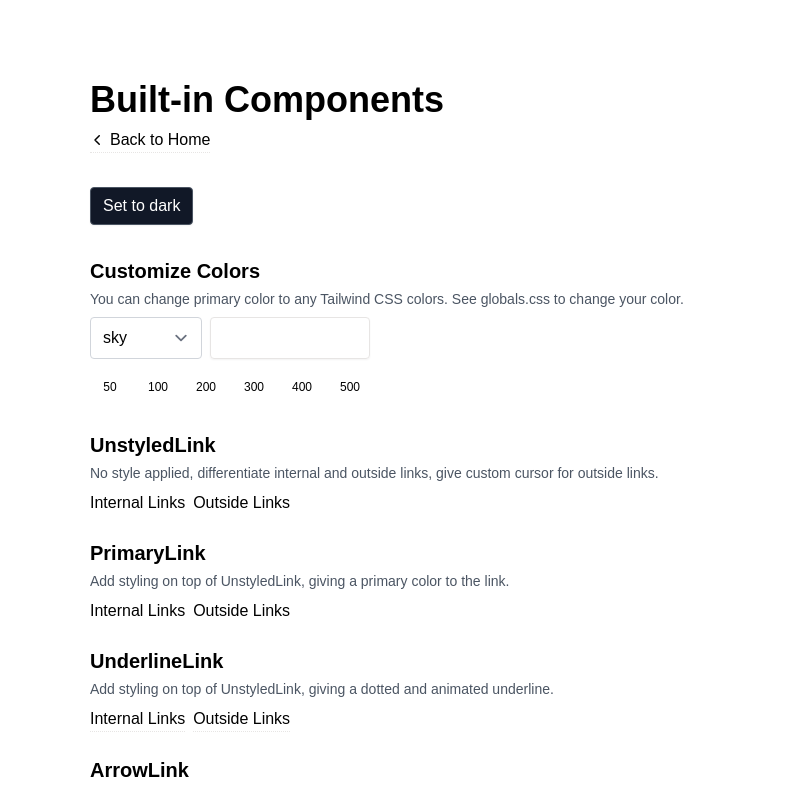
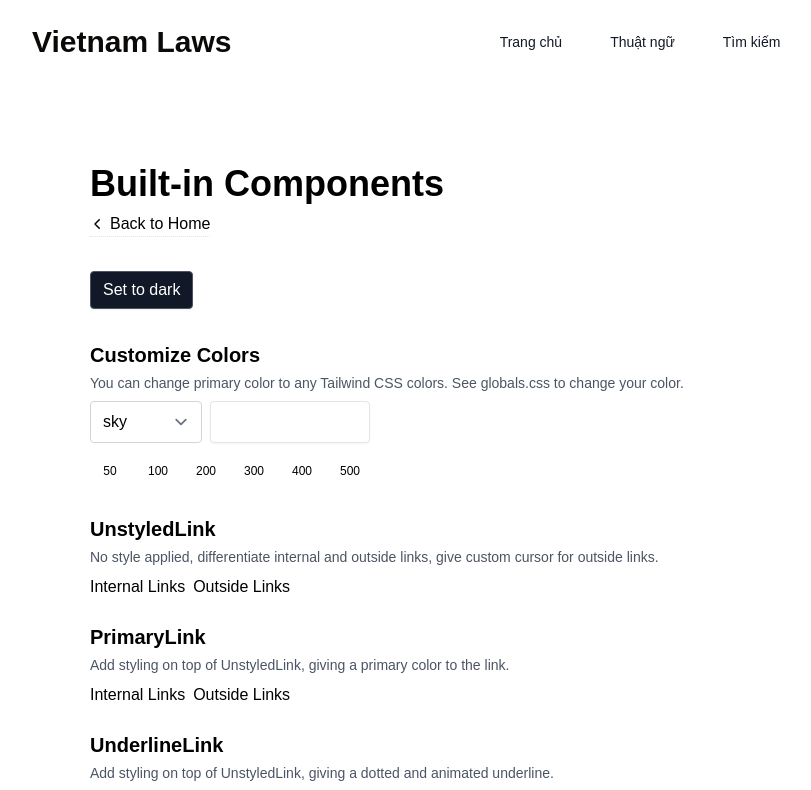
Before and after one commit to PhamVuThuNguyet/vietnamese-laws-ai-system-fe, a Next.js app: page /components in a window 1280 px wide. Shown: the top 790 px of the page, without its empty margins (0-811 px from the left). Built offline with nearby package versions, Linux system fonts and the light colour scheme.

Commit message:
feat: glossary page

```diff
--- /dev/null
+++ b/src/app/glossary/page.tsx
@@ -0,0 +1,147 @@
+/**
+ * Copyright (c) VKU.NewEnergy.
+ *
+ * This source code is licensed under the Apache-2.0 license found in the
+ * LICENSE file in the root directory of this source tree.
+ *
+ * @format
+ */
+
+'use client';
+
+import { Pagination } from 'antd';
+import { useEffect, useState } from 'react';
+
+import { getGloassaries } from '@/lib/api/glossary';
+
+import Container from '@/components/Container';
+import { Input } from '@/components/ui/input';
+
+const Glossary = () => {
+  const [glossariesData, setGlossariesData] = useState({
+    data: [] as any[],
+    total: 0,
+  });
+  const [search, setSearch] = useState({
+    q: '',
+    page: 1,
+    size: 15,
+  });
+
+  const fetchGlossariesData = async (query: Record<string, any> = {}) => {
+    if (!query?.q) {
+      setGlossariesData({
+        data: [],
+        total: 0,
+      });
+      return;
+    }
+
+    try {
+      const data = await getGloassaries(query);
+      setGlossariesData(data);
+      window.scrollTo(0, 0);
+    } catch (error) {
+      // eslint-disable-next-line no-console
+      console.log(error);
+    }
+  };
+
+  const handleSubmit = (e: any) => {
+    e.preventDefault();
+    const newSearch = {
+      ...search,
+      page: 1,
+    };
+
+    fetchGlossariesData(newSearch);
+    setSearch(newSearch);
+  };
+
+  const handleChangePage = (page: number) => {
+    setSearch({
+      ...search,
+      page: page,
+    });
+  };
+
+  useEffect(() => {
+    fetchGlossariesData(search);
+    // eslint-disable-next-line react-hooks/exhaustive-deps
+  }, [search.page]);
+
+  return (
+    <Container>
+      <section className='flex min-h-screen w-full max-w-xl flex-1 flex-col space-y-4 py-8'>
+        <h1 className='text-center'>Tra cứu thuật ngữ</h1>
+        <form className='flex items-center' onSubmit={handleSubmit}>
+          <Input
+            type='text'
+            placeholder='Nhập từ khóa tìm kiếm'
+            name='search'
+            value={search.q}
+            onChange={(e) => setSearch({ ...search, q: e.target.value })}
+          />
+          <button
+            type='submit'
+            className='primary text-no-wrap	ml-2 h-10 rounded-sm bg-blue-800 px-2 text-white'
+          >
+            Tìm kiếm
+          </button>
+        </form>
+
+        <div className='flex w-full flex-1 '>
+          <table className='w-full table-auto text-left text-sm text-gray-500 rtl:text-right dark:text-gray-400'>
+            <thead className='bg-gray-50 text-xs uppercase text-gray-700 dark:bg-gray-700 dark:text-gray-400'>
+              <tr>
+                <th scope='col' className='px-2 py-2'>
+                  Stt
+                </th>
+                <th scope='col' className='px-2 py-2'>
+                  Thuật ngữ
+                </th>
+                <th scope='col' className='px-2 py-2'>
+                  Mô tả
+                </th>
+                <th scope='col' className='px-2 py-2'>
+                  Nguồn
+                </th>
+              </tr>
+            </thead>
+            <tbody>
+              {glossariesData.data.map((item, index) => (
+                <tr
+                  key={item.id}
+                  className='border-b bg-white dark:border-gray-700 dark:bg-gray-800'
+                >
+                  <th className='w-2 px-2 py-2 font-medium text-gray-900 dark:text-white'>
+                    {index + 1}
+                  </th>
+                  <th
+                    scope='row'
+                    className='px-2 py-2 font-medium text-gray-900 dark:text-white'
+                  >
+                    {item.term}
+                  </th>
+                  <td className='px-2 py-2'>{item.desc}</td>
+                  <td className='px-2 py-2'>{item.source}</td>
+                </tr>
+              ))}
+            </tbody>
+          </table>
+        </div>
+        {Math.ceil(glossariesData.total / search.size) > 1 && (
+          <Pagination
+            showSizeChanger={false}
+            onChange={handleChangePage}
+            defaultCurrent={Number(search.page)}
+            pageSize={search.size}
+            total={glossariesData.total}
+          />
+        )}
+      </section>
+    </Container>
+  );
+};
+
+export default Glossary;
--- a/src/app/layout.tsx
+++ b/src/app/layout.tsx
@@ -13,6 +13,7 @@ import { Toaster } from 'react-hot-toast';
 
 import '@/styles/globals.css';
 
+import Header from '@/components/Header';
 import TanStackProvider from '@/components/providers/TanStackProvider';
 
 import { siteConfig } from '@/constant/config';
@@ -36,6 +37,7 @@ export default function RootLayout({
       <body>
         <TanStackProvider>
           <Toaster />
+          <Header />
           <div>{children}</div>
         </TanStackProvider>
       </body>
--- /dev/null
+++ b/src/components/Header.tsx
@@ -0,0 +1,128 @@
+/**
+ * Copyright (c) VKU.NewEnergy.
+ *
+ * This source code is licensed under the Apache-2.0 license found in the
+ * LICENSE file in the root directory of this source tree.
+ *
+ * @format
+ */
+
+'use client';
+
+import Link from 'next/link';
+import { usePathname } from 'next/navigation';
+
+import { cn } from '@/lib/utils';
+
+export default function Header() {
+  const pathname = usePathname();
+
+  return (
+    <header className='bg-white'>
+      <nav
+        className='mx-auto flex max-w-7xl items-center justify-between p-6 lg:px-8'
+        aria-label='Global'
+      >
+        <div className='flex lg:flex-1'>
+          <a href='#' className='-m-1.5 p-1.5'>
+            <span className='sr-only'>Your Company</span>
+            <h1 className='up text-3xl'>Vietnam Laws</h1>
+          </a>
+        </div>
+        <div className='flex lg:gap-x-12'>
+          {/* <Popover className='relative'>
+            <Popover.Button className='flex items-center gap-x-1 text-sm font-semibold leading-6 text-gray-900'>
+              Product
+              <ChevronDownIcon
+                className='h-5 w-5 flex-none text-gray-400'
+                aria-hidden='true'
+              />
+            </Popover.Button>
+
+            <Transition
+              as={Fragment}
+              enter='transition ease-out duration-200'
+              enterFrom='opacity-0 translate-y-1'
+              enterTo='opacity-100 translate-y-0'
+              leave='transition ease-in duration-150'
+              leaveFrom='opacity-100 translate-y-0'
+              leaveTo='opacity-0 translate-y-1'
+            >
+              <Popover.Panel className='absolute -left-8 top-full z-10 mt-3 w-screen max-w-md overflow-hidden rounded-3xl bg-white shadow-lg ring-1 ring-gray-900/5'>
+                <div className='p-4'>
+                  {products.map((item) => (
+                    <div
+                      key={item.name}
+                      className='group relative flex items-center gap-x-6 rounded-lg p-4 text-sm leading-6 hover:bg-gray-50'
+                    >
+                      <div className='flex h-11 w-11 flex-none items-center justify-center rounded-lg bg-gray-50 group-hover:bg-white'>
+                        <item.icon
+                          className='h-6 w-6 text-gray-600 group-hover:text-indigo-600'
+                          aria-hidden='true'
+                        />
+                      </div>
+                      <div className='flex-auto'>
+                        <a
+                          href={item.href}
+                          className='block font-semibold text-gray-900'
+                        >
+                          {item.name}
+                          <span className='absolute inset-0' />
+                        </a>
+                        <p className='mt-1 text-gray-600'>{item.description}</p>
+                      </div>
+                    </div>
+                  ))}
+                </div>
+                <div className='grid grid-cols-2 divide-x divide-gray-900/5 bg-gray-50'>
+                  {callsToAction.map((item) => (
+                    <a
+                      key={item.name}
+                      href={item.href}
+                      className='flex items-center justify-center gap-x-2.5 p-3 text-sm font-semibold leading-6 text-gray-900 hover:bg-gray-100'
+                    >
+                      <item.icon
+                        className='h-5 w-5 flex-none text-gray-400'
+                        aria-hidden='true'
+                      />
+                      {item.name}
+                    </a>
+                  ))}
+                </div>
+              </Popover.Panel>
+            </Transition>
+          </Popover> */}
+
+          <Link
+            href='/'
+            className={cn(
+              'text-sm  leading-6 text-gray-900',
+              pathname === '/' && 'underline underline-offset-4'
+            )}
+          >
+            Trang chủ
+          </Link>
+          <Link
+            href='/glossary'
+            className={cn(
+              'text-sm  leading-6 text-gray-900',
+              pathname.includes('/glossary') && 'underline underline-offset-4'
+            )}
+          >
+            Thuật ngữ
+          </Link>
+          <Link
+            href='/search'
+            className={cn(
+              'text-sm  leading-6 text-gray-900',
+              pathname.includes('/search') && 'underline underline-offset-4'
+            )}
+          >
+            Tìm kiếm
+          </Link>
+        </div>
+        <div className='hidden lg:flex lg:flex-1 lg:justify-end'></div>
+      </nav>
+    </header>
+  );
+}
--- /dev/null
+++ b/src/lib/api/glossary.ts
@@ -0,0 +1,24 @@
+/**
+ * Copyright (c) VKU.NewEnergy.
+ *
+ * This source code is licensed under the Apache-2.0 license found in the
+ * LICENSE file in the root directory of this source tree.
+ *
+ * @format
+ */
+
+import { baseUrl } from '@/constant/env';
+
+export const getGloassaries = async (params: Record<string, any> = {}) => {
+  let query = '';
+  Object.keys(params).map((key) => {
+    if (query === '') query += `${key}=${params[key]}`;
+    else {
+      query += `&${key}=${params[key]}`;
+    }
+  });
+
+  const url = `${baseUrl}/glossaries?${query}`;
+  const response = await fetch(url);
+  return await response.json();
+};
```
